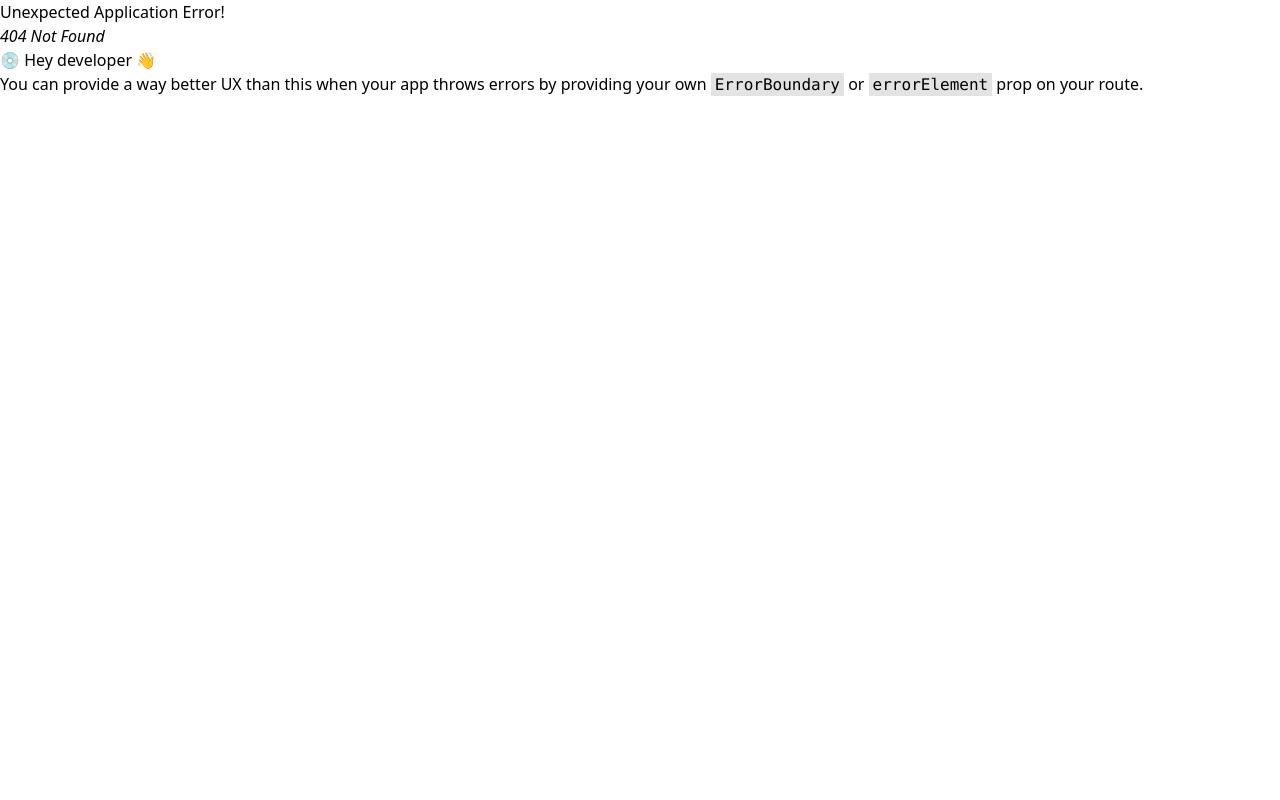
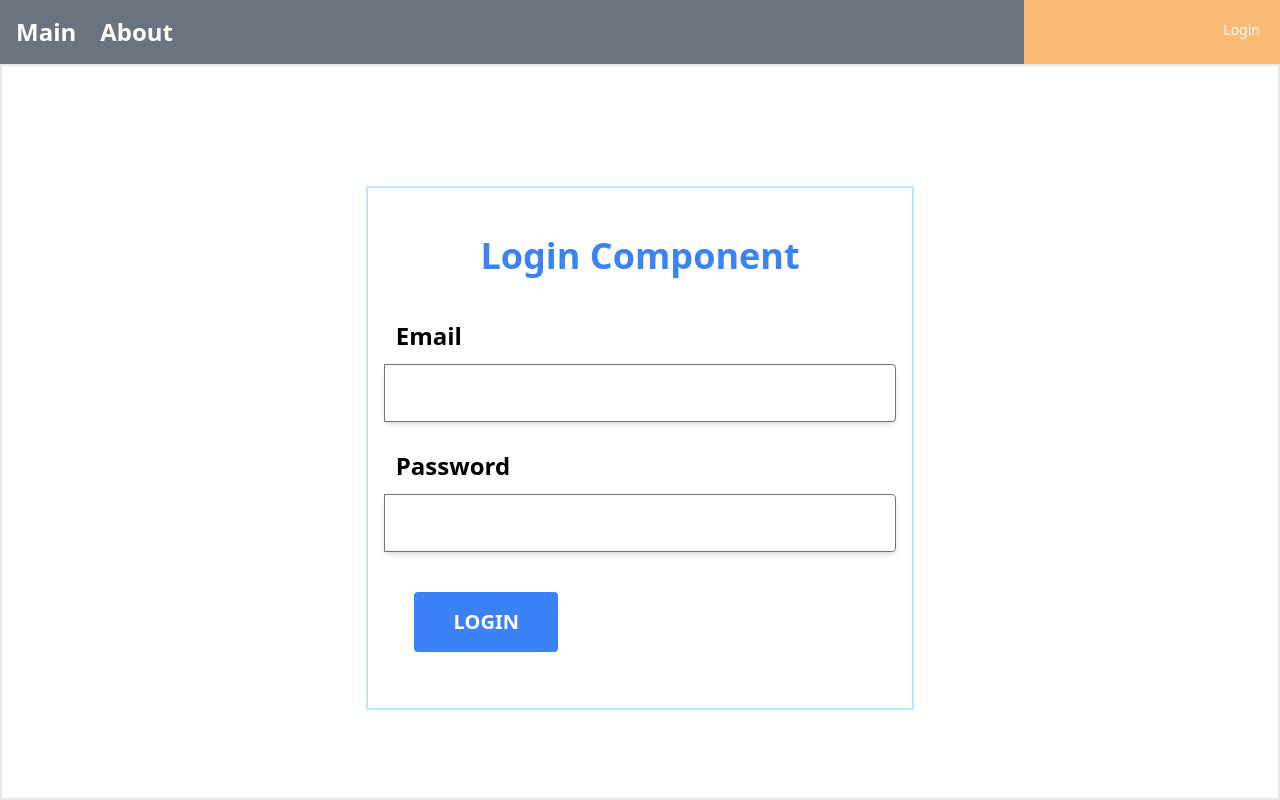
Before and after one commit to yejun95/React_JPA_Study, a React (Create React App) app in the folder mall/: page /member/login in a window 1280 px wide. Before the commit this address had no page. Built offline with nearby package versions, Linux system fonts and the light colour scheme.

Commit message:
feat React - add Login Page

```diff
--- /dev/null
+++ b/mall/src/components/member/LoginComponent.js
@@ -0,0 +1,73 @@
+import React, {useState} from 'react';
+import {useDispatch} from "react-redux";
+import {login} from "../../slices/loginSlice";
+
+const initState = {
+    email: '',
+    pw: ''
+}
+
+function LoginComponent(props) {
+
+    const [loginParam, setLoginParam] = useState({...initState});
+
+    const dispatch = useDispatch();
+
+    const handleChange = (e) => {
+        loginParam[e.target.name] = e.target.value
+
+        setLoginParam({...loginParam});
+    }
+
+const handleClickLogin = (e) => {
+
+    dispatch(login(loginParam));
+}
+
+    return (
+        <div className={'border-2 border-sky-200 mt-10 m-2 p-4'}>
+
+            <div className={'flex justify-center'}>
+                <div className={'text-4xl m-4 p-4 font-extrabold text-blue-500'}>Login Component</div>
+            </div>
+            <div className={'flex justify-center'}>
+                <div className={'relative mb-4 flex w-full flex-wrap items-stretch'}>
+                    <div className={'w-full p-3 text-left font-bold'}>Email</div>
+                    <input className={'w-full p-3 rounded-r border border-solid border-neutral-500 shadow-md'}
+                           name={'email'}
+                           type={'text'}
+                           value={loginParam.email}
+                           onChange={handleChange}
+                    >
+                    </input>
+                </div>
+            </div>
+            <div className={'flex justify-center'}>
+                <div className={'relative mb-4 flex w-full flex-wrap items-stretch'}>
+                    <div className={'w-full p-3 text-left font-bold'}>Password</div>
+                    <input className={'w-full p-3 rounded-r border border-solid border-neutral-500 shadow-md'}
+                           name={'pw'}
+                           type={'password'}
+                           value={loginParam.pw}
+                           onChange={handleChange}
+                    >
+                    </input>
+                </div>
+            </div>
+            <div className={'flex justify-center'}>
+                <div className={'relative mb-4 flex w-full items-stretch'}>
+                    <div className={'w-2/5 p-6 flex justify-center font-bold'}>
+                        <button className={'rounded p-4 w-36 bg-blue-500 text-xl text-white'}
+                                onClick={handleClickLogin}
+                        >
+                            LOGIN
+                        </button>
+                    </div>
+                </div>
+            </div>
+
+        </div> //end container
+    );
+}
+
+export default LoginComponent;
--- a/mall/src/components/menus/BasicMenu.js
+++ b/mall/src/components/menus/BasicMenu.js
@@ -1,7 +1,11 @@
 import React from 'react';
 import {Link} from "react-router-dom";
+import {useSelector} from "react-redux";
 
 function BasicMenu(props) {
+
+    const loginState = useSelector(state => state.loginSlice);
+
     return (
         <nav id="navbar" className="flex bg-blue-300">
 
@@ -13,18 +17,26 @@
                     <li className={"pr-6 text-2xl"}>
                         <Link to={"/about"}>About</Link>
                     </li>
+
+                    {/*로그인한 사용자*/}
+                    {loginState.email ?
+                        <>
                         <li className={"pr-6 text-2xl"}>
                             <Link to={"/todo/"}>Todo</Link>
                         </li>
                         <li className={"pr-6 text-2xl"}>
                             <Link to={"/products/"}>Products</Link>
                         </li>
+                        </>
+                    :
+                        <></>
+                    }
                 </ul>
             </div>
 
             <div className={"w-1/5 flex justify-end bg-orange-300 p-4 font-medium"}>
                 <div className={"text-white text-sm m-1 rounded"}>
-                    Login
+                    <Link to={'/member/login'}>Login</Link>
                 </div>
             </div>
         </nav>
--- /dev/null
+++ b/mall/src/pages/member/LoginPage.js
@@ -0,0 +1,19 @@
+import React from 'react';
+import BasicMenu from "../../components/menus/BasicMenu";
+import LoginComponent from "../../components/member/LoginComponent";
+
+function LoginPage(props) {
+    return (
+        <div className={'fixed top-0 left-0 z-[1055] flex flex-col h-full w-full'}>
+            <BasicMenu/>
+
+            <div className={'flex flex-wrap w-full h-full justify-center items-center border-2'}>
+                <div className={'text-2xl'}>
+                    <LoginComponent/>
+                </div>
+            </div>
+        </div>
+    );
+}
+
+export default LoginPage;
--- /dev/null
+++ b/mall/src/router/memberRouter.js
@@ -0,0 +1,17 @@
+import {Suspense, lazy} from "react";
+
+const Loading = <div>Loading...</div>
+const Login = lazy(() => import("../pages/member/LoginPage"));
+
+const memberRouter = () => {
+
+    return [
+        {
+            path: 'login',
+            element: <Suspense fallback={Loading}><Login/></Suspense>
+        }
+    ]
+
+}
+
+export default memberRouter;
--- a/mall/src/router/root.js
+++ b/mall/src/router/root.js
@@ -2,6 +2,7 @@
 import { Suspense, lazy } from "react";
 import todoRouter from "./todoRouter";
 import productsRouter from "./productsRouter";
+import memberRouter from "./memberRouter";
 
 const Loading = <div>Loading....</div>
 const Main = lazy(() => import("../pages/MainPage"));
@@ -27,6 +28,10 @@
         path: "products",
         element: <Suspense fallback={Loading}><ProductsIndex/></Suspense>,
         children: productsRouter()
+    },
+    {
+        path: 'member',
+        children: memberRouter()
     }
 ])
 
--- a/mall/src/slices/loginSlice.js
+++ b/mall/src/slices/loginSlice.js
@@ -8,8 +8,10 @@
     name: 'loginSlice',
     initialState: initState,
     reducers: {
-        login: () => {
-            console.log("login..........");
+        login: (state, action) => {
+            return {
+                email: action.payload.email
+            }
         },
         logout: () => {
             console.log("logout..........");
```
Lines whose indentation alone changed are shown as unchanged.
